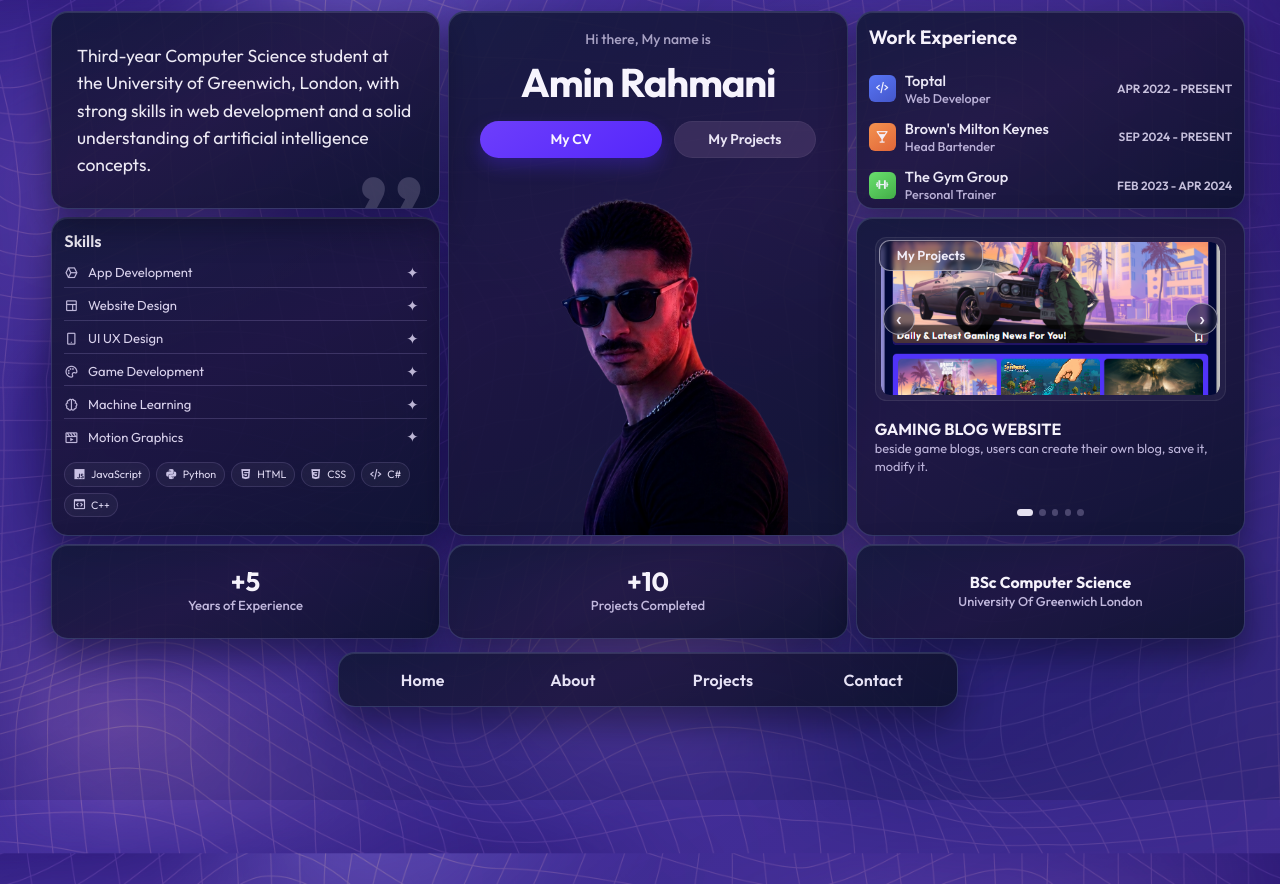
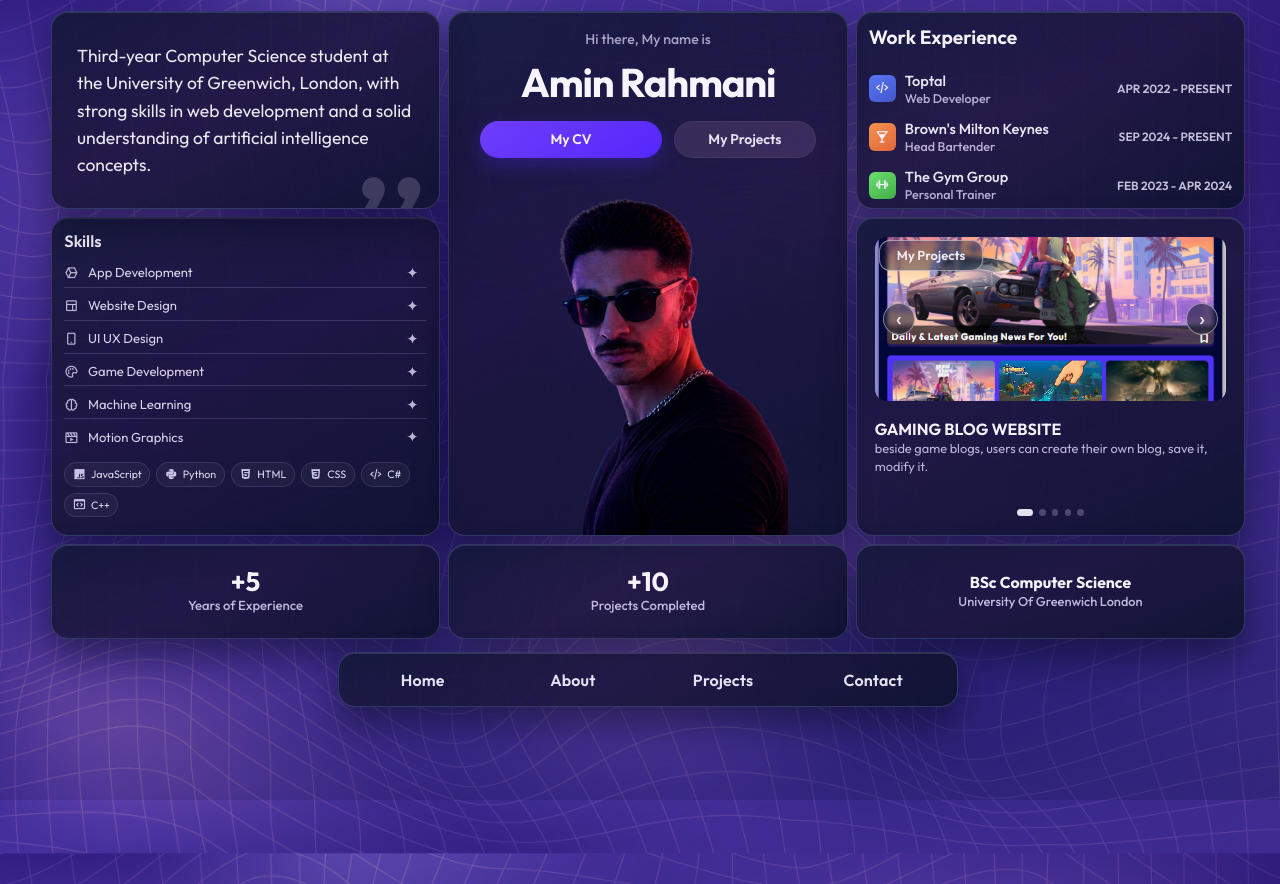
Before and after one commit to RichWeedx/AMIN-RAHMANI-CV, a React (Vite) app: page / in a window 1280 px wide. Built offline with nearby package versions, Linux system fonts and the light colour scheme.

Commit message:
Fix project image to cover full area - add width 100% and remove padding

```diff
--- a/src/components/my_projects.css
+++ b/src/components/my_projects.css
@@ -22,7 +22,7 @@
   aspect-ratio: 1 / 1;
   border-radius: 0.72rem;
   overflow: hidden;
-  padding: 0.36rem;
+  padding: 0;
   box-sizing: border-box;
   position: relative;
   border: 0;
@@ -108,6 +108,7 @@
 
 .project-slide {
   flex: 0 0 auto;
+  width: 100%;
   height: 100%;
   object-fit: cover;
   display: block;
```
